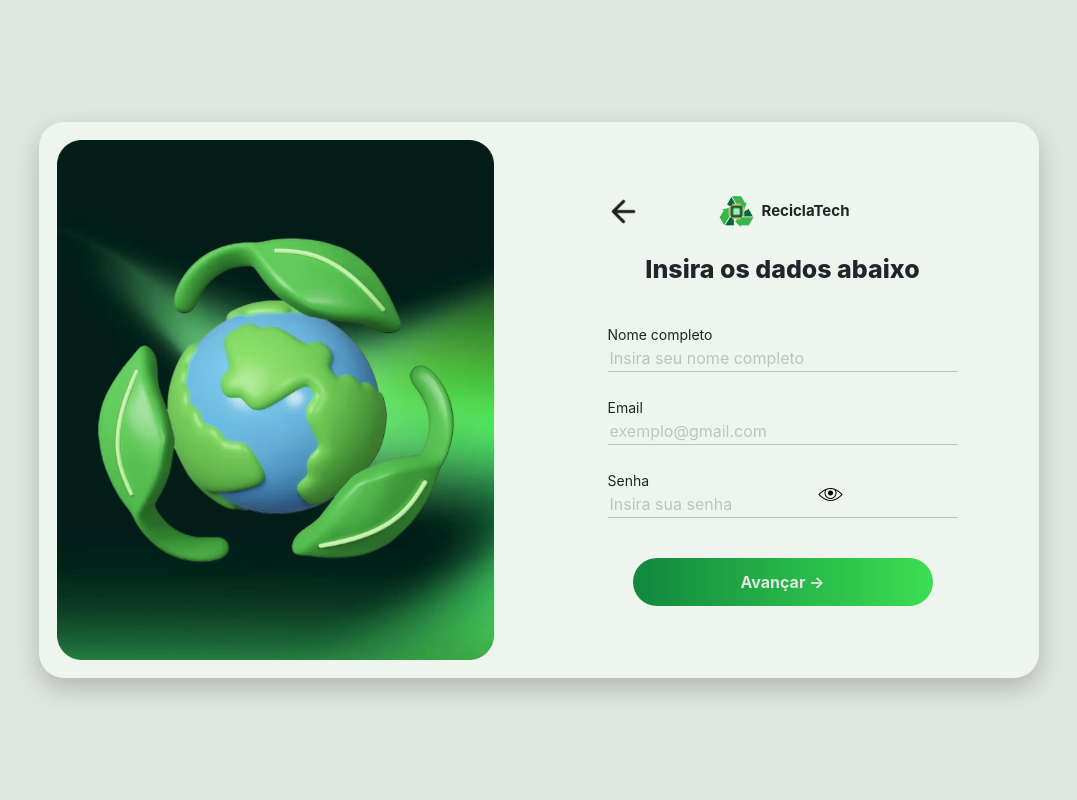
After one commit to Lorrany09/reciclaTech_FrontEnd, a PHP site: page /php/registerpt1.php in a window 1280 px wide. The commit adds this page. Shown: the whole page, without its empty margins (101-1178 px from the left). Run offline with PHP 8.4, Linux system fonts and the light colour scheme.

Commit message:
pagina de cadastro

```diff
--- /dev/null
+++ b/php/registerpt1.php
@@ -0,0 +1,237 @@
+<?php
+require 'config.php';
+
+if (isset($_SESSION['user_id'])) {
+    header("Location: index.php");
+    exit;
+}
+
+$msg = '';
+if (isset($_GET['error'])) {
+    if ($_GET['error'] == 'email_exists') {
+        $msg = '<div class="alert alert-danger">Erro: Este e-mail já está cadastrado.</div>';
+    } else {
+        $msg = '<div class="alert alert-danger">Erro ao cadastrar. Tente novamente.</div>';
+    }
+}
+?>
+<!DOCTYPE html>
+<html lang="pt-BR">
+<head>
+    <meta charset="utf-8">
+    <meta name="viewport" content="width=device-width, initial-scale=1">
+    <title>ReciclaTech - Cadastro</title>
+    <link href="https://cdn.jsdelivr.net/npm/bootstrap@5.3.2/dist/css/bootstrap.min.css" rel="stylesheet">
+    <style>
+        body {
+            background: #dfe5e0;
+            min-height: 100vh;
+            display: flex;
+            justify-content: center;
+            align-items: center;
+            font-family: 'Inter', sans-serif;
+            margin: 0;
+            padding: 20px;
+        }
+        main{
+            width: 1000px;
+            max-width: 95%;
+            background: #EDF5EE;
+            border-radius: 25px;
+            padding: 18px;
+            display: flex;
+            gap: 50px;
+            box-shadow: 0 10px 25px rgba(0,0,0,.2);
+        }
+        form{
+            display: flex;
+            justify-content: center;
+            align-items: center;
+            flex-direction: column;
+        }
+        .formulario-register {
+            flex: 1;
+            display: flex;
+            flex-direction: column;
+            justify-content: center;
+            padding: 20px;
+        }
+        .logo-pequena {
+            display: flex;
+            justify-content: center;
+            align-items: center;
+            gap: 8px;
+            margin-bottom: 25px;
+        }
+        .logo-pequena img {
+            width: 35px;
+            height: 35px;
+        }
+        .logo-pequena span {
+            font-size: 15px;
+            font-weight: 700;
+            position: relative;
+            right: 20px;
+        }
+        .formulario-register h2 {
+            color: #212529;
+            text-align: center;
+            font-size: 25px;
+            font-weight: 800;
+            margin-bottom: 40px;
+        }
+        .grupo-campo {
+            margin-bottom: 25px;
+        }
+        .grupo-campo label {
+            color: #212529;
+            display: block;
+            font-size: 14px;
+        }
+        .grupo-campo input {
+            width: 350px;
+            border: none;
+            border-bottom: 1px solid rgba(0,0,0,.2);
+            outline: none;
+            background: transparent;
+        }
+        .grupo-campo input::placeholder {
+            color: rgba(0,0,0,.2);
+        }
+        .botao-register {
+            width: 300px;
+            border: none;
+            border-radius: 30px;
+            padding: 12px;
+            color: #dfe5e0;
+            font-weight: bold;
+            background: linear-gradient(to right, #11873F, #3BDF51);
+            margin-top: 15px;
+            transition: .3s;
+            font-size: 16px;
+            cursor: pointer;
+        }
+        .botao-register:hover {
+            transform: translateY(-2px);
+        }
+        .link-login {
+            text-align: center;
+            margin-top: 20px;
+            font-size: 14px;
+        }
+        .link-login a {
+            color: #026939;
+            font-weight: bold;
+            text-decoration: none;
+        }
+        .imagem-register {
+            flex: 1;
+        }
+        .imagem-register img {
+            width: 100%;
+            height: 100%;
+            object-fit: cover;
+            border-radius: 18px;
+        }
+        .alert {
+            border-radius: 10px;
+            padding: 12px 15px;
+            margin-bottom: 20px;
+        }
+        .alert-danger {
+            background-color: #f8d7da;
+            color: #721c24;
+            border: 1px solid #f5c6cb;
+        }
+        .campo-senha {
+            position: relative;
+            display: flex;
+            align-items: center;
+        }
+
+        .campo-senha input {
+            flex: 1;
+            padding-right: 45px;
+        }
+
+        .btn-olho {
+            position: absolute;
+            right: 330px;
+            top: 480px;
+            background: transparent;
+            border: none;
+            cursor: pointer;
+        }
+        .btn-olho img{
+            width: 25px;
+            height: 25px
+        }
+        .setinha{
+            position: relative;
+            right: 90px;
+            cursor: pointer;
+        }
+        .logo{
+            position: relative;
+            right: 20px;
+        }
+    </style>
+</head>
+<body>
+    <main>
+        <div class="imagem-register">
+            <img src="img/image-left.png" alt="ReciclaTech">
+        </div>
+
+        <div class="formulario-register">
+            <div class="logo-pequena">
+                <img src="img/setaEsquerda.png" alt="setinha" class="setinha">
+                <img src="img/ReciclaTech.png" alt="Logo" class="logo">
+                <span>ReciclaTech</span>
+            </div>
+
+            <h2>Insira os dados abaixo</h2>
+
+            <?= $msg ?>
+
+            <form action="" method="POST">
+                <div class="grupo-campo">
+                    <label>Nome completo</label>
+                    <input type="text" name="name" placeholder="Insira seu nome completo" required>
+                </div>
+
+                <div class="grupo-campo">
+                    <label>Email</label>
+                    <input type="email" name="email" placeholder="exemplo@gmail.com" required>
+                </div>
+
+                <div class="grupo-campo">
+                    <label>Senha</label>
+                    <input id="senha" type="password" name="password" placeholder="Insira sua senha" required>
+                    <button type="button" class="btn-olho" onclick="clicado(this)">
+                        <img id="olhoImg" src="img/olhinho.png" alt="Mostrar senha">
+                    </button>
+                </div>
+
+                <button type="submit" class="botao-register" onclick="registerpt2.php">
+                    Avançar →
+                </button>
+            </form>
+        </div>
+    </main>
+    <script>
+        function clicado(botao) {
+            const senha = document.getElementById("senha");
+            const olhoImg = botao.querySelector('img');
+
+            if (senha.type === 'password') {
+                senha.type = 'text';
+                olhoImg.src = 'img/olhinhoFechado.png';
+            } else {
+                senha.type = 'password';
+                olhoImg.src = 'img/olhinho.png';
+            }
+        }
+    </script>
+</body>
+</html>
```
Also changed, not shown: php/registerpt2.php (added, +228 -0 lines), php/config.php (renamed from login/config.php), php/img/ReciclaTech.png (renamed from login/ReciclaTech.png), php/img/image-left.png (added), php/img/olhinho.png (added), php/img/olhinhoFechado.png (added), php/img/setaEsquerda.png (added), php/login.php (renamed from login/login.php), php/styleslogin.css (line endings or trailing spaces).
